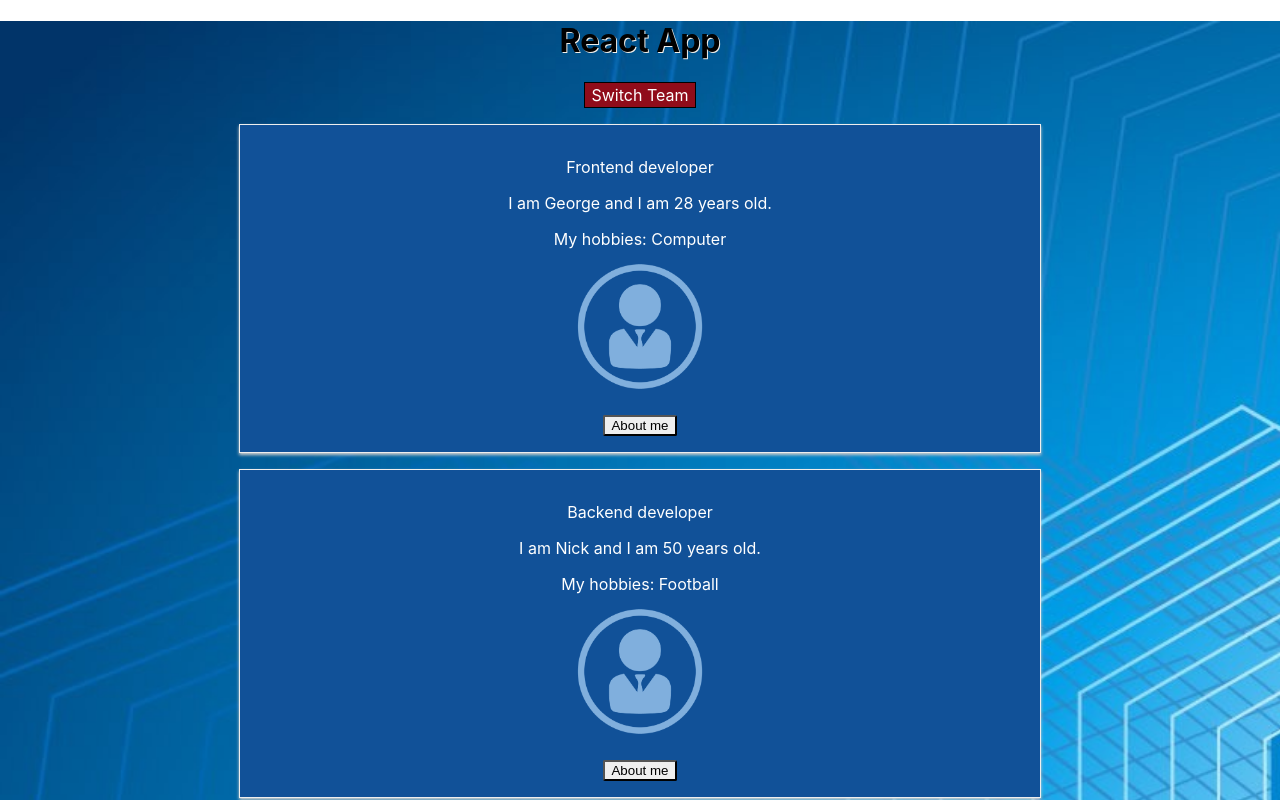
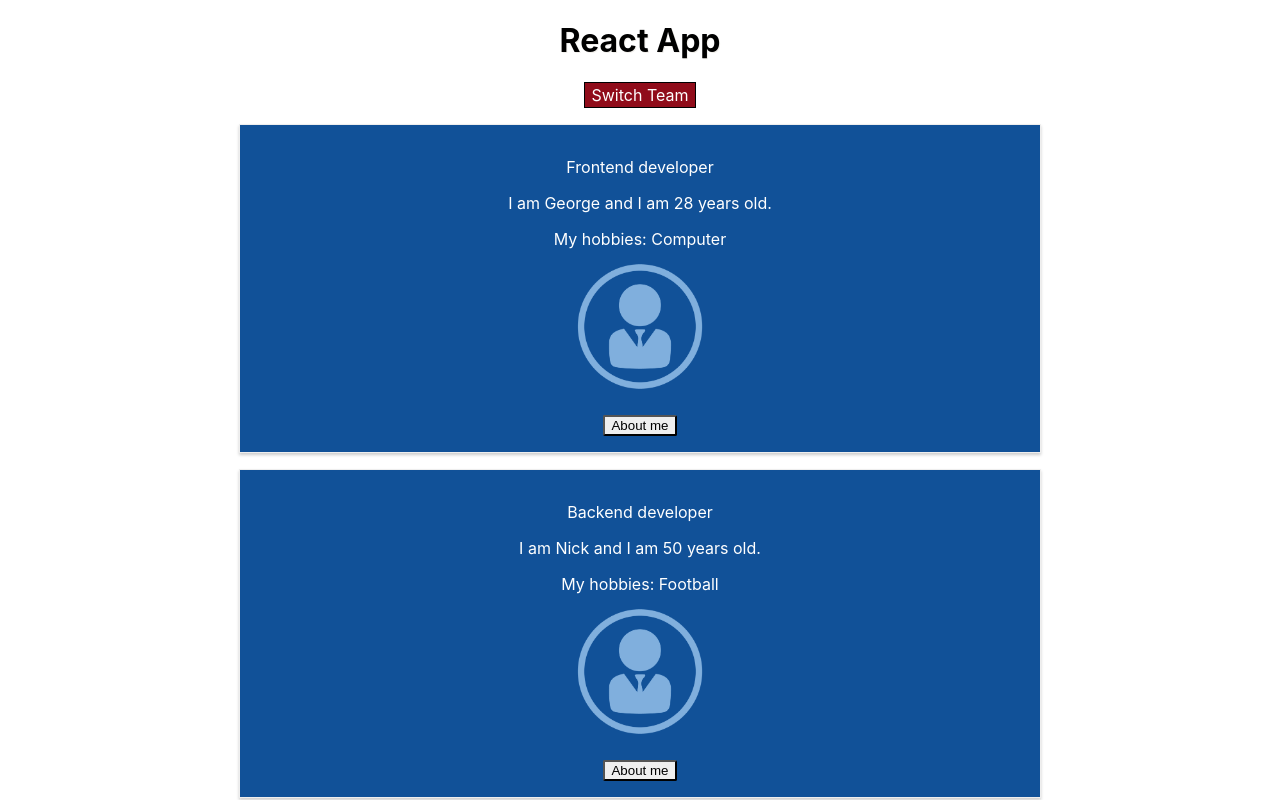
Before and after one commit to nicolaerastau/React, a React (Create React App) app: page / in a window 1280 px wide. Shown: the top 800 px of the page. Built offline with nearby package versions, Linux system fonts and the light colour scheme.

Commit message:
Update App.css

```diff
--- a/src/App.css
+++ b/src/App.css
@@ -1,6 +1,6 @@
 .App {
   text-align: center;
-  background-image: url('./picture.jpg') ;
+  backgroundImage: url('./picture.jpg') ;
   background-size: no-repeat;
   background-size: center;
   background-size: cover;
```
